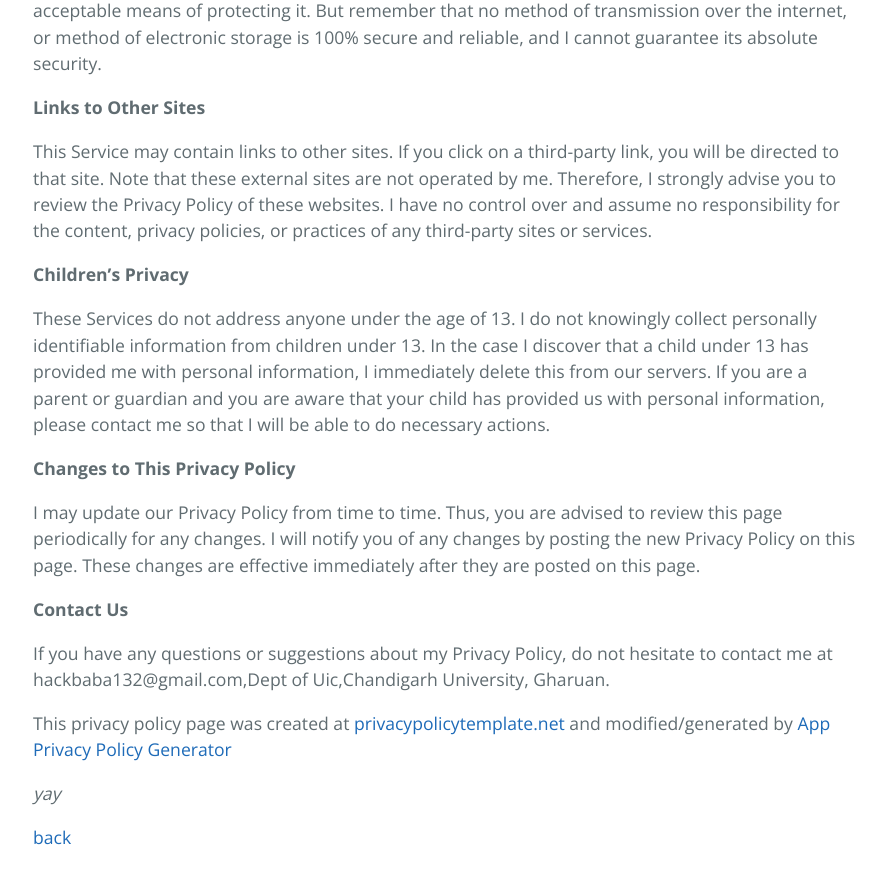
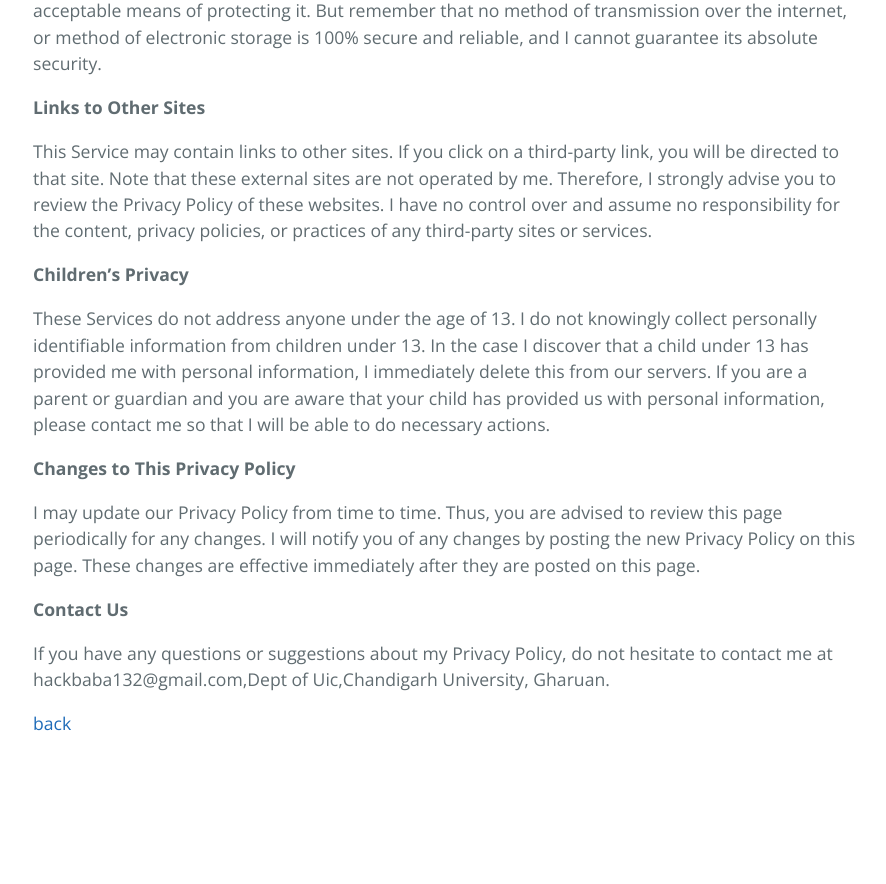
Before and after one commit to deepsingh132/CUScan, a Jekyll site: the page built from privacy-policy.md, in a window 1280 px wide and 900 px high, scrolled down 1949 px. Shown: the top 884 px of the window, without its empty margins (191-1077 px from the left). Built offline with Jekyll 4.4.1, drawn with Linux system fonts in a browser that asks for light colours; after the commit the page ends 2735 px from its top, so only the background shows below that; some of the changed text lies outside the part shown.

Commit message:
Updated-PrivacyPolicyPage

```diff
--- a/privacy-policy.md
+++ b/privacy-policy.md
@@ -70,9 +70,5 @@
 
 If you have any questions or suggestions about my Privacy Policy, do not hesitate to contact me at hackbaba132@gmail.com,Dept of Uic,Chandigarh University, Gharuan.
 
-This privacy policy page was created at [privacypolicytemplate.net](https://privacypolicytemplate.net) and modified/generated by [App Privacy Policy Generator](https://app-privacy-policy-generator.firebaseapp.com/)
-
-
-_yay_
 
 [back](./)
```
Also changed, not shown: other parts of privacy-policy.md (+1 -1 lines).
